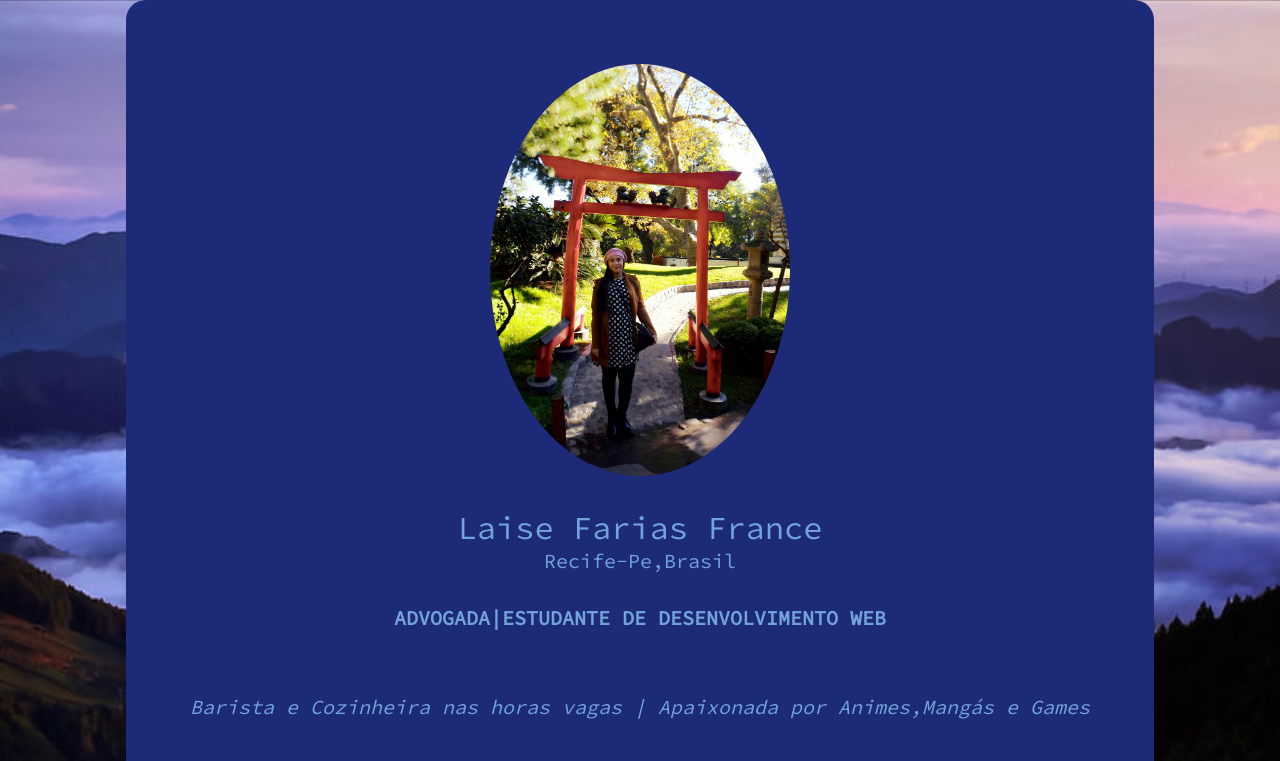
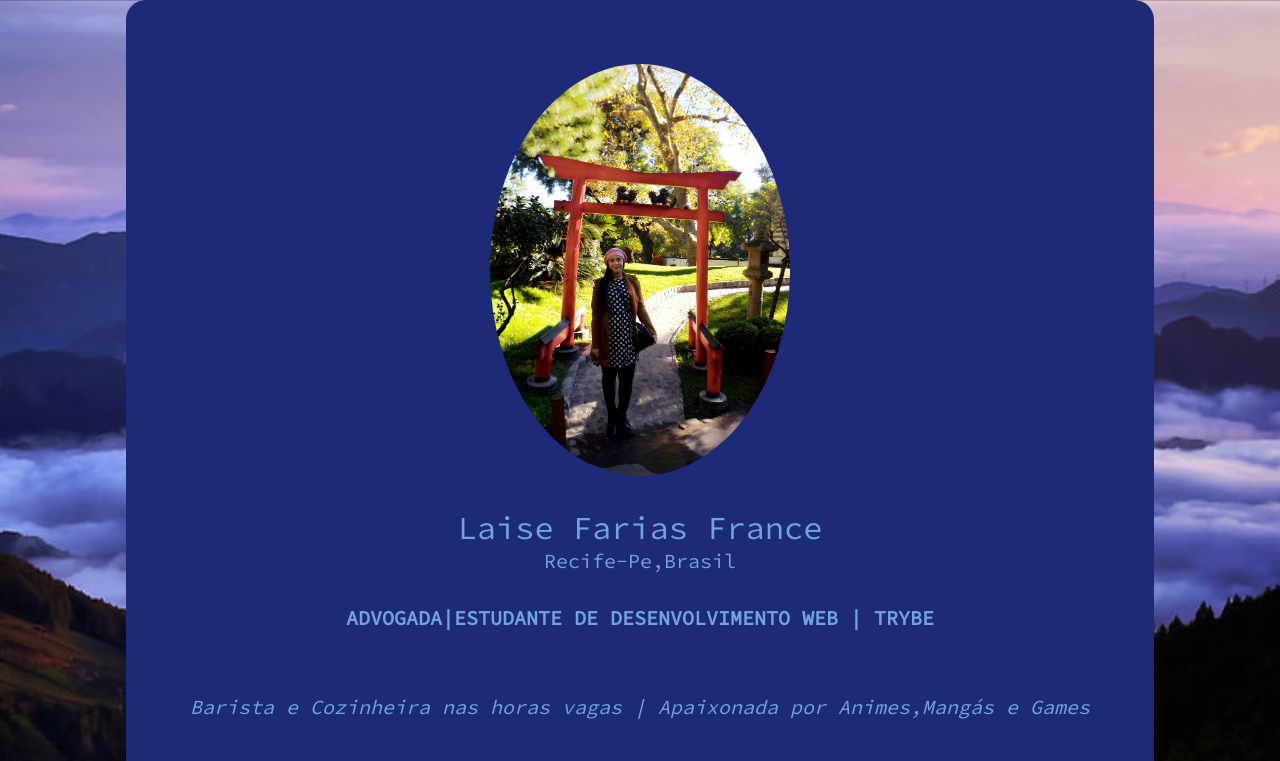
Before and after one commit to LaiFrance/LaiFrance.github.io, a plain HTML site: page index.html in a window 1280 px wide. Shown: the top 761 px of the page. Drawn offline with Linux system fonts and the light colour scheme.

```diff
--- a/index.html
+++ b/index.html
@@ -18,7 +18,7 @@
 <h1 class="title">Laise Farias France</h1>
 <span>Recife-Pe,Brasil</span>
 
-<p><strong> ADVOGADA|ESTUDANTE DE DESENVOLVIMENTO WEB </strong> </p>
+<p><strong> ADVOGADA|ESTUDANTE DE DESENVOLVIMENTO WEB | TRYBE </strong> </p>
 
 <p> <em>Barista e Cozinheira nas horas vagas | Apaixonada por Animes,Mangás e Games </em> </p>
 
```
